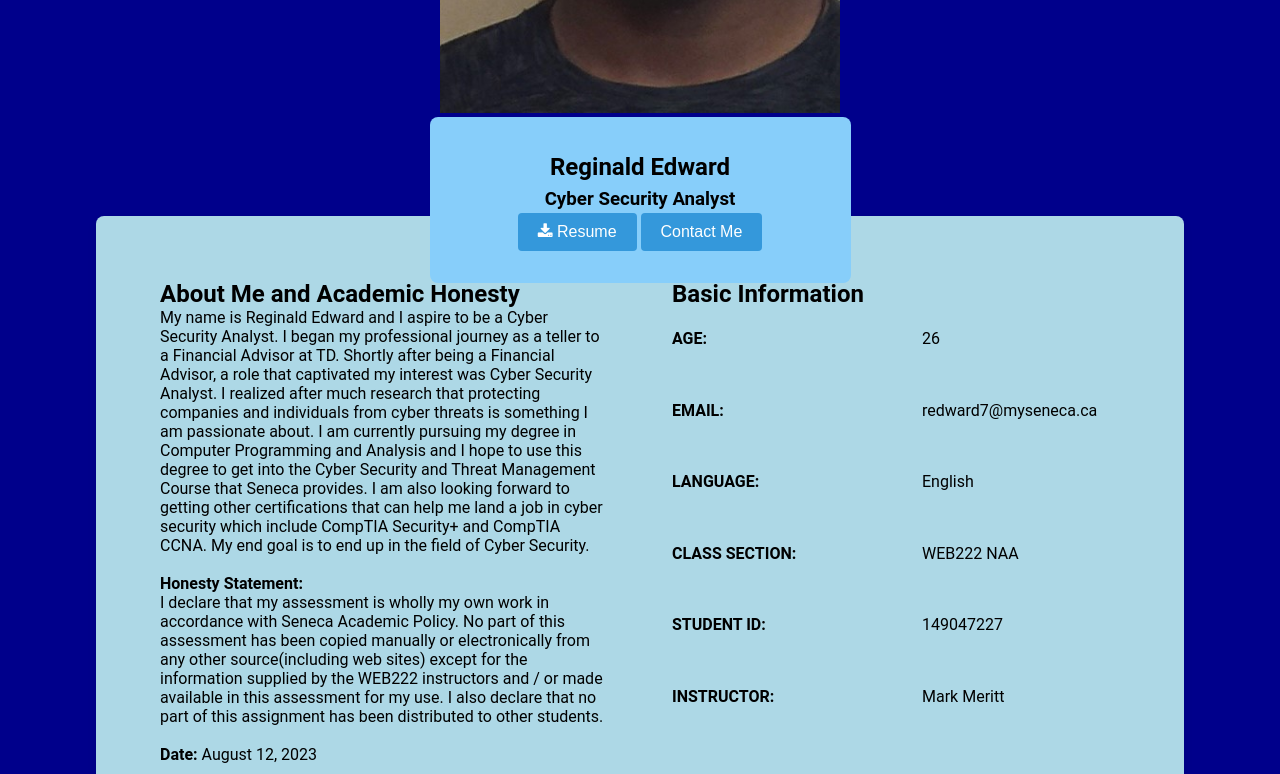
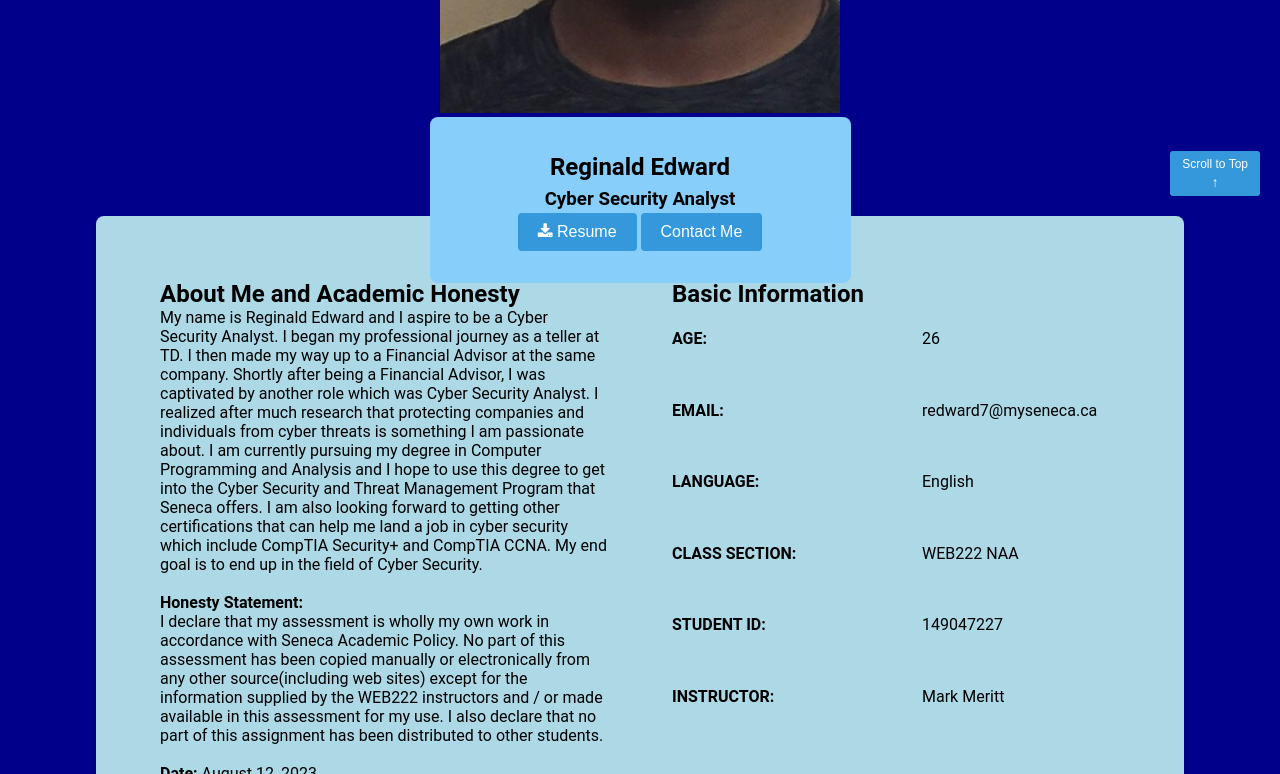
Before and after one commit to regedward1234/Personal-Website, a website: page index.html in a window 1280 px wide. Shown: the part 584-1358 px from the top of the page. Drawn offline with Linux system fonts and the light colour scheme.

Commit message:
added scroll to top button

```diff
--- a/css/website.css
+++ b/css/website.css
@@ -407,3 +407,26 @@ nav a:active {
     height: 70%;
   }
 }
+
+.scroll-to-top-btn {
+  position: fixed;
+  bottom: 20px;
+  right: 20px;
+  background-color: #3498db;
+  color: white;
+  border: none;
+  border-radius: 4px;
+  padding: 6px 12px;
+  cursor: pointer;
+  transition: background-color 0.3s ease-in-out;
+}
+
+.scroll-to-top-btn:hover {
+  background-color: #007bff;
+}
+
+.scroll-to-top-label {
+  display: block;
+  font-size: 12px;
+  margin-bottom: 4px;
+}
--- a/index.html
+++ b/index.html
@@ -57,12 +57,12 @@
 
         <p>
           My name is Reginald Edward and I aspire to be a Cyber Security Analyst. I began my
-          professional journey as a teller to a Financial Advisor at TD. Shortly after being a
-          Financial Advisor, a role that captivated my interest was Cyber Security Analyst. I
+          professional journey as a teller at TD. I then made my way up to a Financial Advisor at the same company.
+          Shortly after being a Financial Advisor, I was captivated by another role which was Cyber Security Analyst. I
           realized after much research that protecting companies and individuals from cyber threats
           is something I am passionate about. I am currently pursuing my degree in Computer
           Programming and Analysis and I hope to use this degree to get into the Cyber Security and
-          Threat Management Course that Seneca provides. I am also looking forward to getting other
+          Threat Management Program that Seneca offers. I am also looking forward to getting other
           certifications that can help me land a job in cyber security which include CompTIA
           Security+ and CompTIA CCNA. My end goal is to end up in the field of Cyber Security.
         </p>
@@ -109,6 +109,10 @@
         </div>
       </div>
       </div>
+      <button class="scroll-to-top-btn">
+        <span class="scroll-to-top-label">Scroll to Top</span>
+        ↑
+      </button>
     </section>
 
     <section id="education" class="container2">
@@ -167,7 +171,10 @@
         <p>H&R Block</p>
         <p>Certification Date: 2019</p>
       </div>
-
+      <button class="scroll-to-top-btn">
+        <span class="scroll-to-top-label">Scroll to Top</span>
+        ↑
+      </button>
     </section>
 
     <section id="contact" class="container3">
@@ -231,8 +238,12 @@
 
 
         <button type="submit">Submit</button>
+       </form>
+       <button class="scroll-to-top-btn">
+        <span class="scroll-to-top-label">Scroll to Top</span>
+        ↑
+      </button>
+      </section>
 
-
-    </section>
   </body>
 </html>
--- a/js/script.js
+++ b/js/script.js
@@ -33,3 +33,23 @@ scrollLinks.forEach((link) => {
     });
   });
 });
+
+
+
+// scrollToTop.js
+document.addEventListener("DOMContentLoaded", function () {
+  const scrollToTopBtns = document.querySelectorAll(".scroll-to-top-btn");
+
+  scrollToTopBtns.forEach((btn) => {
+    btn.addEventListener("click", () => {
+      // Scroll to the top of the references section
+      const referencesSection = document.querySelector(".references");
+      if (referencesSection) {
+        referencesSection.scrollIntoView({
+          behavior: "smooth",
+          block: "start"
+        });
+      }
+    });
+  });
+});
```
